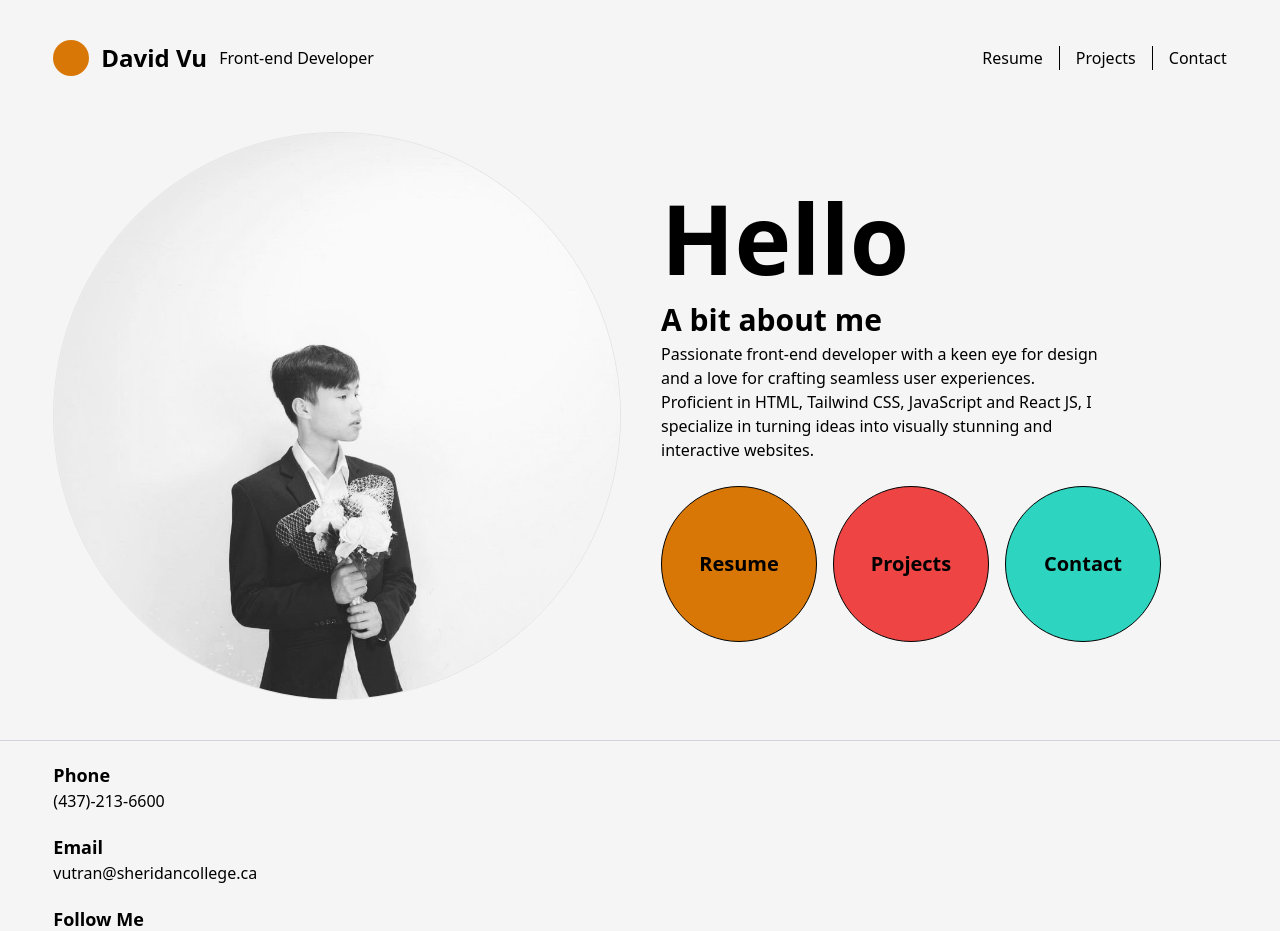
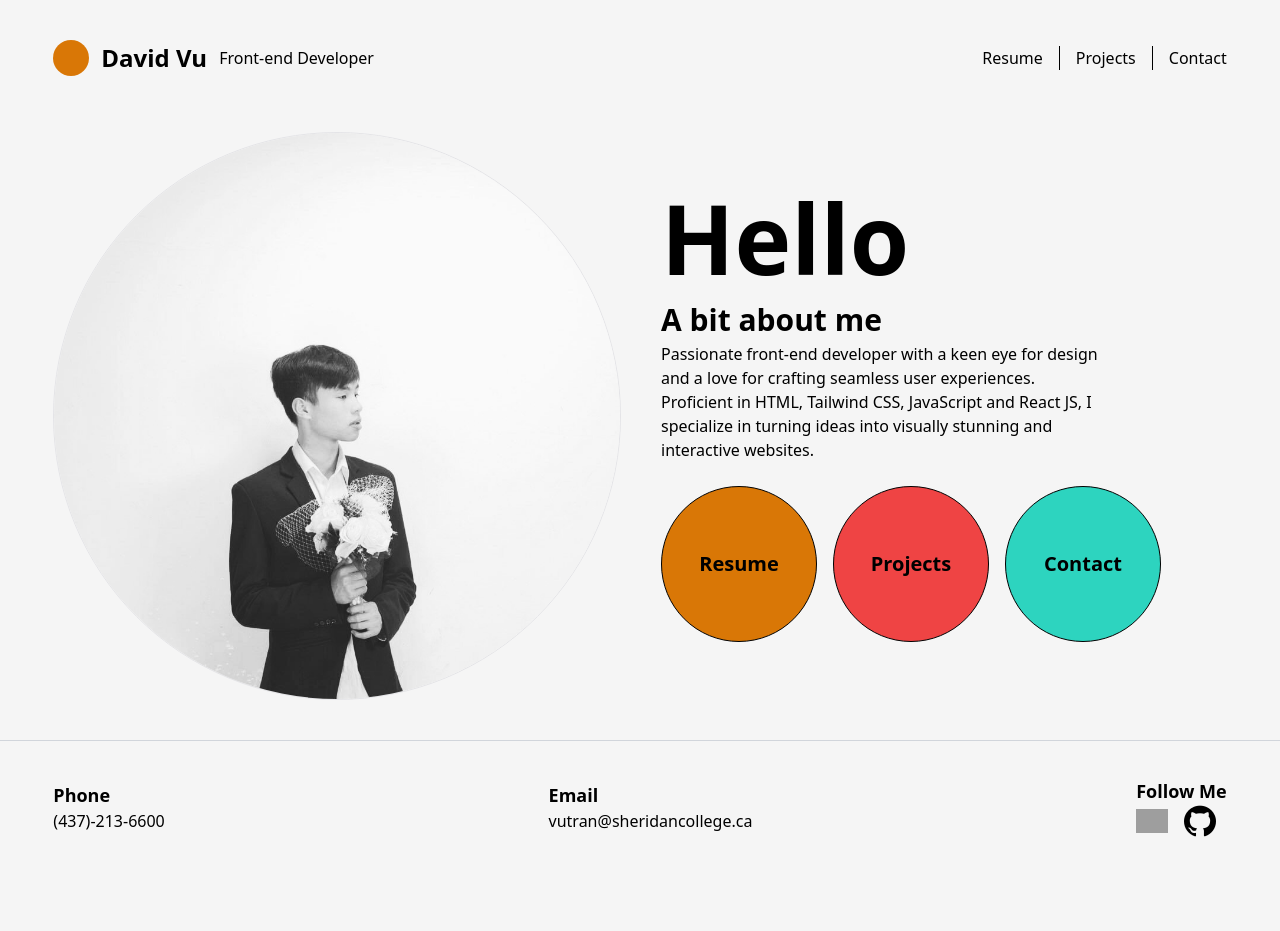
Before and after one commit to fcbvttn123/personal-website-v2, a React (Vite) app: page / in a window 1280 px wide. Shown: the top 931 px of the page. After the commit the page ends 873 px from the top, so only its background shows below. Built offline with nearby package versions, Linux system fonts and the light colour scheme; grey boxes are pictures that could not be loaded.

Commit message:
Footer is Done

```diff
--- a/src/App.jsx
+++ b/src/App.jsx
@@ -33,3 +33,5 @@ export default App
   //  Header: Align the role (front-end dev)
 
   //  Header: drop animation when closing the mobile menu
+
+  // Footer: does not take up full height in md screen
--- a/src/components/footer/Footer.jsx
+++ b/src/components/footer/Footer.jsx
@@ -4,7 +4,7 @@ import github from "./images/github.png"
 export function Footer() {
     return (
         <footer className="border-t border-gray-300 py-5 mt-10">
-            <div className="w-11/12 mx-auto max-w-screen-2xl">
+            <div className="w-11/12 mx-auto max-w-screen-2xl md:flex justify-between items-center">
                 <div>
                     <h2 className="font-bold text-lg">Phone</h2>
                     <p>(437)-213-6600</p>
```
